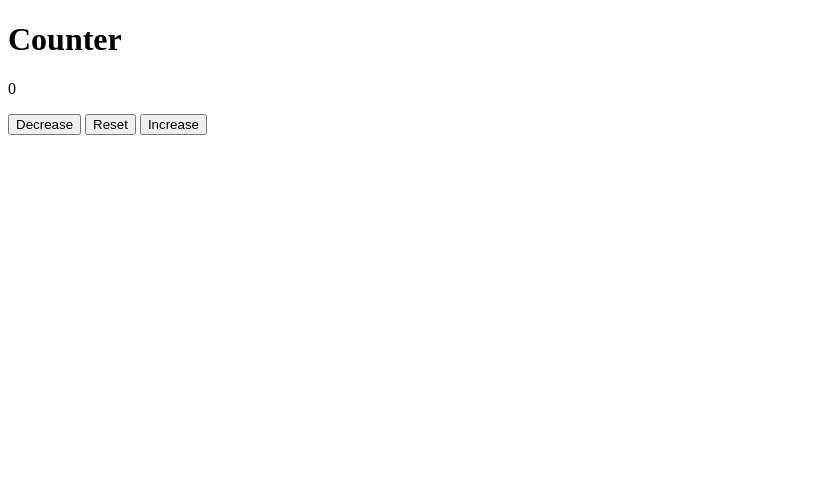
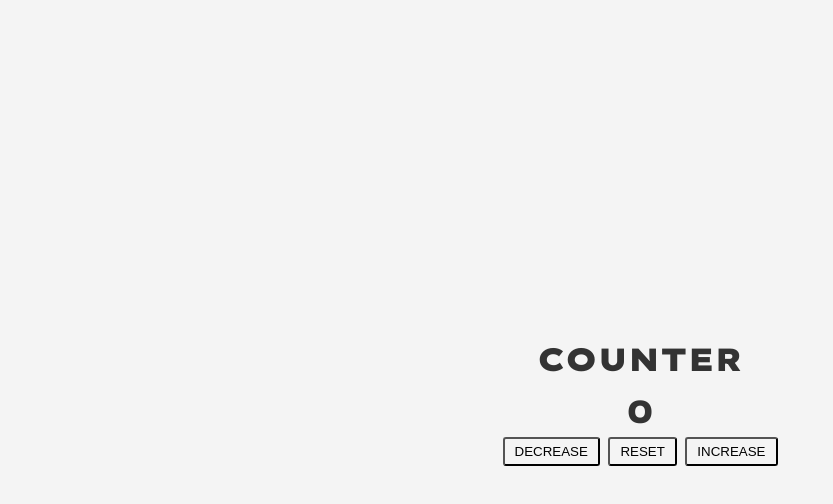
Before and after one commit to panYatsenko/counter, a plain HTML site: page index.html in a window 1280 px wide. Shown: the whole page, without its empty margins (0-833 px from the left). Drawn offline with Linux system fonts and the light colour scheme.

Commit message:
final version with custom design

```diff
--- a/index.html
+++ b/index.html
@@ -7,7 +7,7 @@
     <link rel="stylesheet" href="style.css" />
   </head>
   <body>
-    <div class="container">
+    <div class="container wrapper">
       <h1 class="headline">Counter</h1>
       <p id="value">0</p>
       <div class="btn__group">
--- a/main.js
+++ b/main.js
@@ -4,28 +4,32 @@ const decrease = document.getElementById("decrease");
 const reset = document.getElementById("reset");
 const increase = document.getElementById("increase");
 
-if (value.textContent === "0") {
-  value.style.color = "black";
-} else if (value.textContent < 0) {
-  value.style.color = "red";
-} else if (value.textContent > 0) {
-  value.style.color = "green";
+function updateColor() {
+  if (parseInt(value.textContent) === 0) {
+    value.style.color = "black";
+  } else if (parseInt(value.textContent) >= 1) {
+    value.style.color = "green";
+  } else {
+    value.style.color = "red";
+  }
 }
 
-function increaseValue() {
+decrease.addEventListener("click", function () {
+  let currentValue = parseInt(value.textContent);
+  currentValue--;
+  value.textContent = currentValue;
+  updateColor();
+});
+
+reset.addEventListener("click", function () {
+  let currentVallue = 0;
+  value.textContent = currentVallue;
+  updateColor();
+});
+
+increase.addEventListener("click", function () {
   let currentValue = parseInt(value.textContent);
   currentValue++;
   value.textContent = currentValue;
-  value.style.color = "green";
-}
-
-increase.addEventListener("click", increaseValue);
-
-function decreaseValue() {
-  let currentValue = parseInt(value.textContent);
-  currentValue--;
-  value.textContent = currentValue;
-  value.style.color = "red";
-}
-
-decrease.addEventListener("click", decreaseValue);
+  updateColor();
+});
--- a/style.css
+++ b/style.css
@@ -0,0 +1,57 @@
+@import url('https://fonts.googleapis.com/css2?family=Lexend+Giga:wght@100..900&display=swap');
+
+* {
+    margin: 0;
+    padding: 0;
+    box-sizing: border-box;
+  }
+
+  body {
+    font-family: "Lexend Giga", Arial, sans-serif;
+    background-color: #f4f4f4;
+    color: #333;
+    line-height: 1.6;
+    display: flex;
+    justify-content: center;
+    align-items: center;
+    height: 100vh;
+  }
+
+  .wrapper {
+    width: 100%;
+    max-width: 275px;
+  }
+
+  .headline {
+    text-align: center;
+    text-transform: uppercase;
+    font-size: 2rem;
+    font-weight: 900;
+    color: #333;
+  }
+
+  #value {
+    text-align: center;
+    font-size: 2rem;
+    font-weight: 900;
+    color: #333;
+  }
+
+  .btn__group {
+    display: flex;
+    justify-content: space-between;
+  }
+
+  .btn {
+    padding: 5px 10px;
+    background: none;
+    border-radius: 3px;
+    text-transform: uppercase;
+    cursor: pointer;
+  }
+
+  .btn:hover {
+    background-color: #333333;
+    color: #f4f4f4;
+    transition: .4s;
+  }
```
